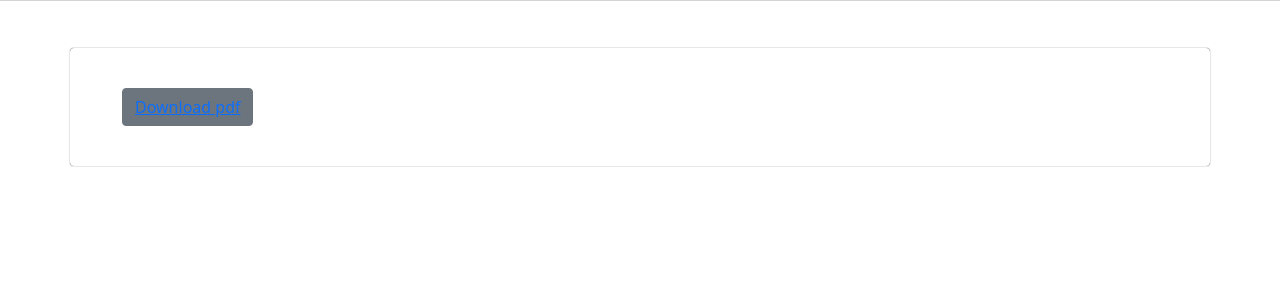
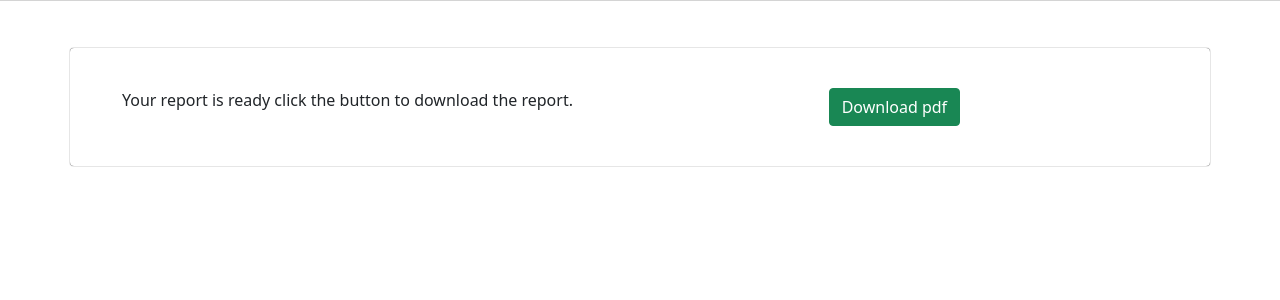
Before and after one commit to Yash-Sapre/Aptitudetest, a Django app: page /Quiz/view_result/2 in a window 1280 px wide. Shown: the part 56-356 px from the top of the page. Run offline with Django 3.2, Linux system fonts and the light colour scheme; a user stored in the database is signed in; data comes from the database, SQL or seed files in the repository; some libraries are stand-ins or nearby versions.

Commit message:
'Polishingii'

```diff
--- a/Apt/Quiz/templates/Quiz/base.html
+++ b/Apt/Quiz/templates/Quiz/base.html
@@ -7,7 +7,7 @@
     <meta name="viewport" content="width=device-width, initial-scale=1">
     <link href="{% static 'Quiz/css/bootstrap.min.css' %}" rel="stylesheet" type="text/css">
     <link href="{% static 'Quiz/css/styles.css' %}" rel="stylesheet" type="text/css">
-    <title>Hello, world!</title>
+    <title>Aptitude Test</title>
 </head>
 
 <body>
@@ -26,7 +26,7 @@
             <ul class="navbar-nav mb-2 mb-lg-0 ">
             {% if request.user.is_authenticated %}
               <li class="nav-item">
-                <a class="nav-link active" aria-current="page" href="{% url 'Quiz:dashboard' %}" ">{{request.user}} </a>
+                <a class="nav-link active" aria-current="page" href="{% url 'Quiz:dashboard' %}" >{{request.user}} </a>
               </li>
 
               <li class="nav-item dropdown">
@@ -43,10 +43,10 @@
               </li>
             {% else %}
             <li class="nav-item">
-                <a class="nav-link active" aria-current="page" href=" {% url 'Quiz:login' %}" ">Login</a>
+                <a class="nav-link active" aria-current="page" href=" {% url 'Quiz:login' %} ">Login</a>
             </li>
             <li class="nav-item">
-                <a class="nav-link active" aria-current="page" href=" {% url 'Quiz:register' %}" ">Register</a>
+                <a class="nav-link active" aria-current="page" href=" {% url 'Quiz:register' %} ">Register</a>
             </li>
             {% endif %}
             </ul>
--- a/Apt/Quiz/templates/Quiz/view_result.html
+++ b/Apt/Quiz/templates/Quiz/view_result.html
@@ -4,8 +4,11 @@
 <script src="{% static 'Quiz\js\chart.js\dist\chart.js' %}"></script>
 
 <div class="row dashboardblock">
-   <div id="one">
-       <button class="btn btn-secondary" onclick="myfun('one')"><a href = "{% url 'Quiz:report' pk %}">Download pdf</a></button>
+    <div class = "col-8">
+        Your report is ready click the button to download the report.
+    </div>
+    <div class ="col-4">
+       <button class="btn btn-success" onclick="{% url 'Quiz:report' pk %}">Download pdf</button>
     </div>
 
 </div>
```
